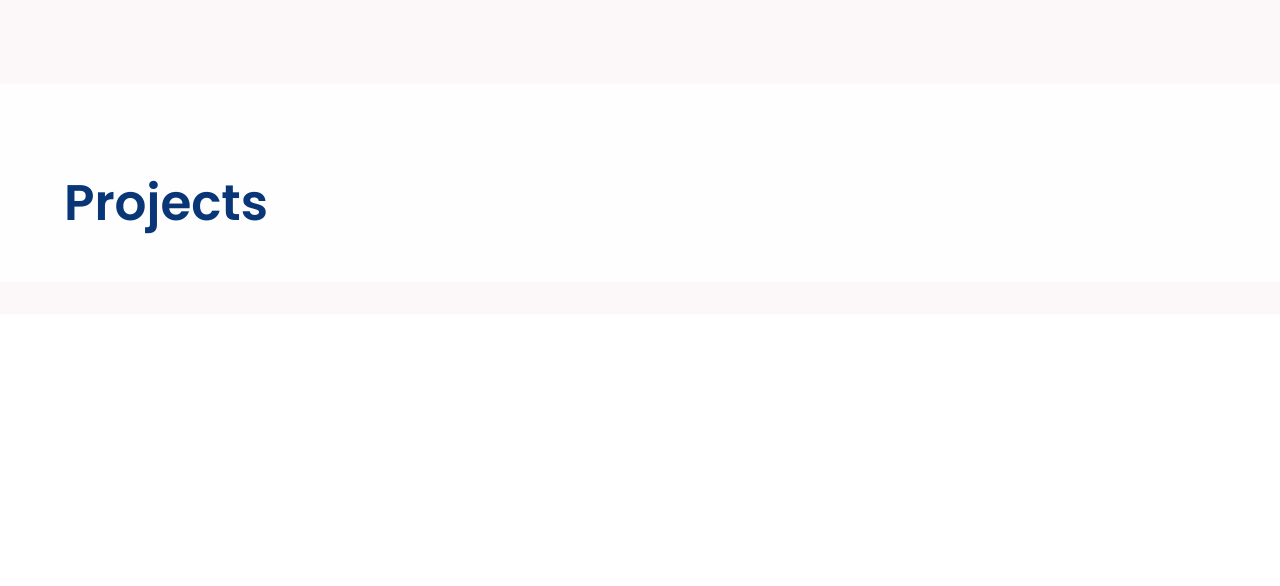
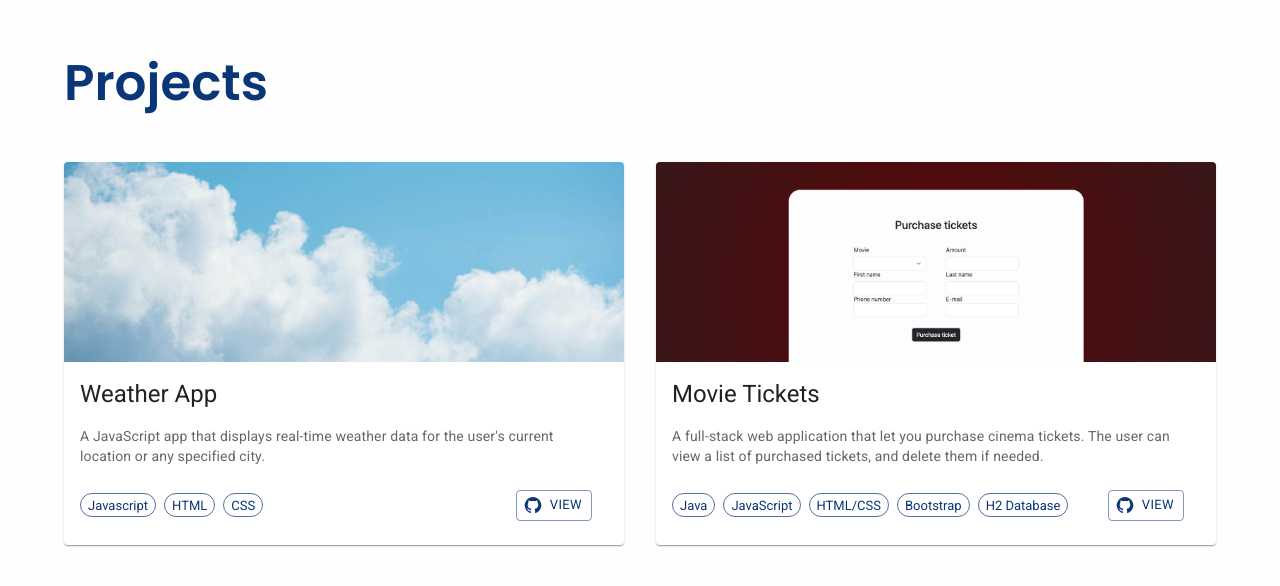
Before and after one commit to mariagn01/mariagn01.github.io, a React (Vite) app: page / in a window 1280 px wide. Shown: the part 908-1494 px from the top of the page. Before the commit the page ends 1222 px from the top, so only its background shows below. Built offline with nearby package versions, Linux system fonts and the light colour scheme.

Commit message:
Created project section

```diff
--- a/src/App.tsx
+++ b/src/App.tsx
@@ -1,11 +1,14 @@
 import "./App.css";
 import { ThemeProvider, createTheme } from "@mui/material/styles";
 import { Navbar } from "./sections/Navbar";
-import { Hero } from "./sections/hero";
+import { Hero } from "./sections/Hero";
 import { Projects } from "./sections/Projects";
 
 const theme = createTheme({
   palette: {
+    primary: {
+      main: "#093676",
+    },
     background: {
       default: "#fcf7f8",
     },
--- a/src/sections/Projects.tsx
+++ b/src/sections/Projects.tsx
@@ -1,4 +1,14 @@
-import { Container, Box } from "@mui/material";
+import {
+  Container,
+  Box,
+  Card,
+  CardContent,
+  CardMedia,
+  Typography,
+  Chip,
+  Button,
+} from "@mui/material";
+import { GitHub, Launch } from "@mui/icons-material";
 
 export function Projects() {
   return (
@@ -21,9 +31,138 @@ export function Projects() {
           alignItems: "flex-start",
           flexDirection: "column",
           mt: 5,
+          pb: 10,
         }}
       >
         <h2>Projects</h2>
+        <Box sx={{ display: "flex", flexWrap: "wrap", gap: 4 }}>
+          <Box sx={{ flex: { xs: "1 1 100%", md: "1 1 calc(50% - 16px)" } }}>
+            <Card
+              sx={{
+                height: "100%",
+                transition: "transform 0.3s ease-in-out",
+                "&:hover": { transform: "translateY(-8px)" },
+              }}
+            >
+              <CardMedia
+                component="img"
+                height="200"
+                image="src/assets/weather.jpg"
+                alt="Weather App"
+              />
+              <CardContent>
+                <Typography variant="h5" component="h3" sx={{ mb: 2 }}>
+                  Weather App
+                </Typography>
+                <Typography
+                  variant="body2"
+                  color="text.secondary"
+                  sx={{ mb: 3 }}
+                >
+                  A JavaScript app that displays real-time weather data for the
+                  user's current location or any specified city.
+                </Typography>
+                <Box
+                  sx={{
+                    display: "flex",
+                    justifyContent: "space-between",
+                    alignItems: "center",
+                  }}
+                >
+                  <Box sx={{ display: "flex", flexWrap: "wrap", gap: 1 }}>
+                    {["Javascript", "HTML", "CSS"].map((tech) => (
+                      <Chip
+                        key={tech}
+                        label={tech}
+                        size="small"
+                        color="primary"
+                        variant="outlined"
+                      />
+                    ))}
+                  </Box>
+                  <Button
+                    startIcon={<GitHub />}
+                    variant="outlined"
+                    size="small"
+                    onClick={() =>
+                      window.open("https://github.com/mariagn01/weather-app")
+                    }
+                    sx={{ mr: 2 }}
+                  >
+                    View
+                  </Button>
+                </Box>
+              </CardContent>
+            </Card>
+          </Box>
+          <Box sx={{ flex: { xs: "1 1 100%", md: "1 1 calc(50% - 16px)" } }}>
+            <Card
+              sx={{
+                height: "100%",
+                transition: "transform 0.3s ease-in-out",
+                "&:hover": { transform: "translateY(-8px)" },
+              }}
+            >
+              <CardMedia
+                component="img"
+                height="200"
+                image="src/assets/movietickets.png"
+                alt="Movie Tickets App"
+                sx={{ objectPosition: "top" }}
+              />
+              <CardContent>
+                <Typography variant="h5" component="h3" sx={{ mb: 2 }}>
+                  Movie Tickets
+                </Typography>
+                <Typography
+                  variant="body2"
+                  color="text.secondary"
+                  sx={{ mb: 3 }}
+                >
+                  A full-stack web application that let you purchase cinema
+                  tickets. The user can view a list of purchased tickets, and
+                  delete them if needed.
+                </Typography>
+                <Box
+                  sx={{
+                    display: "flex",
+                    justifyContent: "space-between",
+                    alignItems: "center",
+                  }}
+                >
+                  <Box sx={{ display: "flex", flexWrap: "wrap", gap: 1 }}>
+                    {[
+                      "Java",
+                      "JavaScript",
+                      "HTML/CSS",
+                      "Bootstrap",
+                      "H2 Database",
+                    ].map((tech) => (
+                      <Chip
+                        key={tech}
+                        label={tech}
+                        size="small"
+                        color="primary"
+                        variant="outlined"
+                      />
+                    ))}
+                  </Box>
+                  <Button
+                    startIcon={<GitHub />}
+                    variant="outlined"
+                    size="small"
+                    onClick={() =>
+                      window.open("https://github.com/mariagn01/movie-tickets")
+                    }
+                    sx={{ mr: 2 }}
+                  >
+                    View
+                  </Button>
+                </Box>
+              </CardContent>
+            </Card>
+          </Box>
+        </Box>
       </Container>
     </Box>
   );
--- a/src/sections/hero.tsx
+++ b/src/sections/hero.tsx
@@ -6,10 +6,11 @@ export function Hero() {
       maxWidth="lg"
       sx={{
         display: "flex",
-        minHeight: "100vh",
+        minHeight: "85vh",
         alignItems: "flex-start",
         justifyContent: "center",
         flexDirection: "column",
+        pb: { xs: 8, md: 10 },
       }}
     >
       <h1>Maria Granli</h1>
```
Also changed, not shown: src/assets/movietickets.png (added), src/assets/weather.jpg (added).
